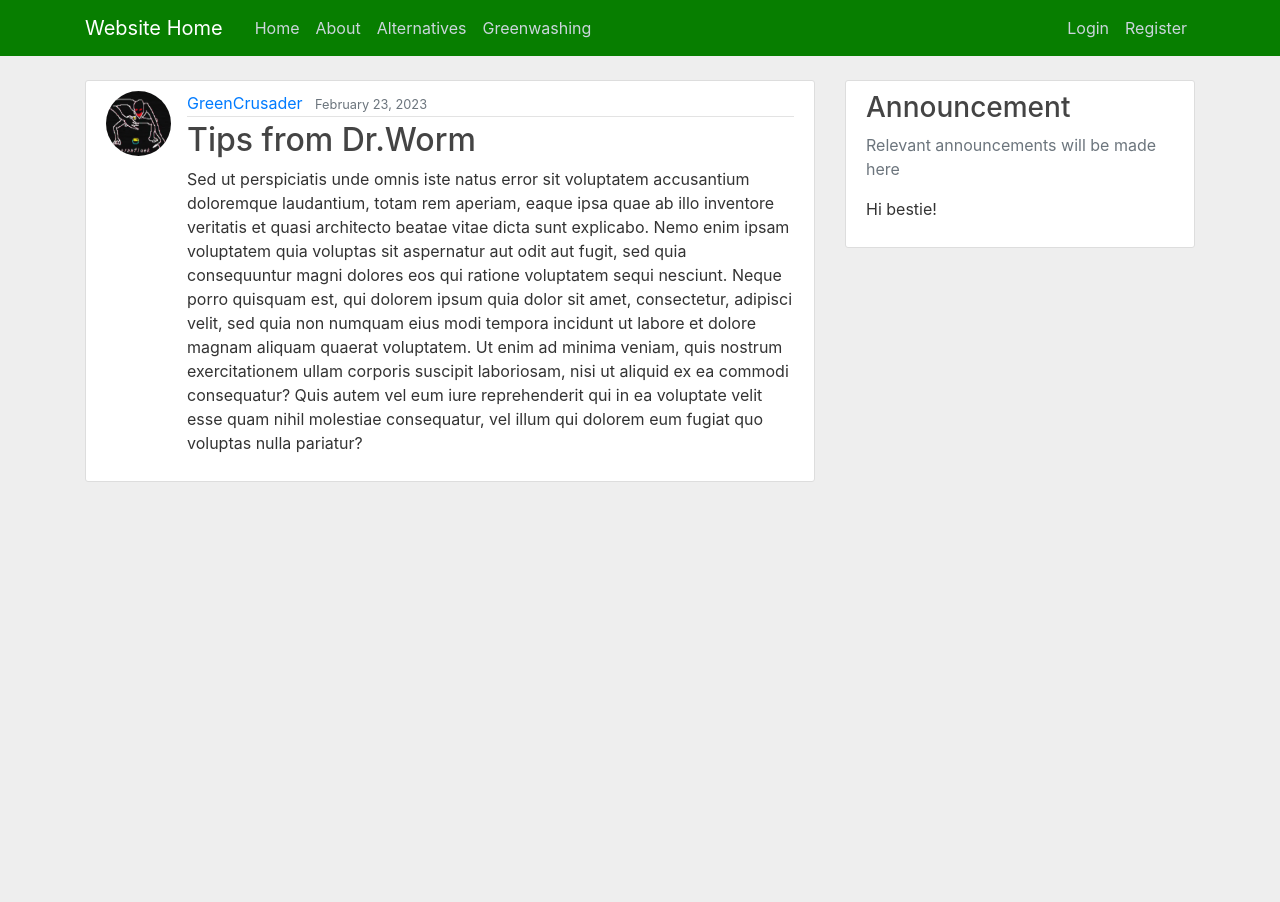
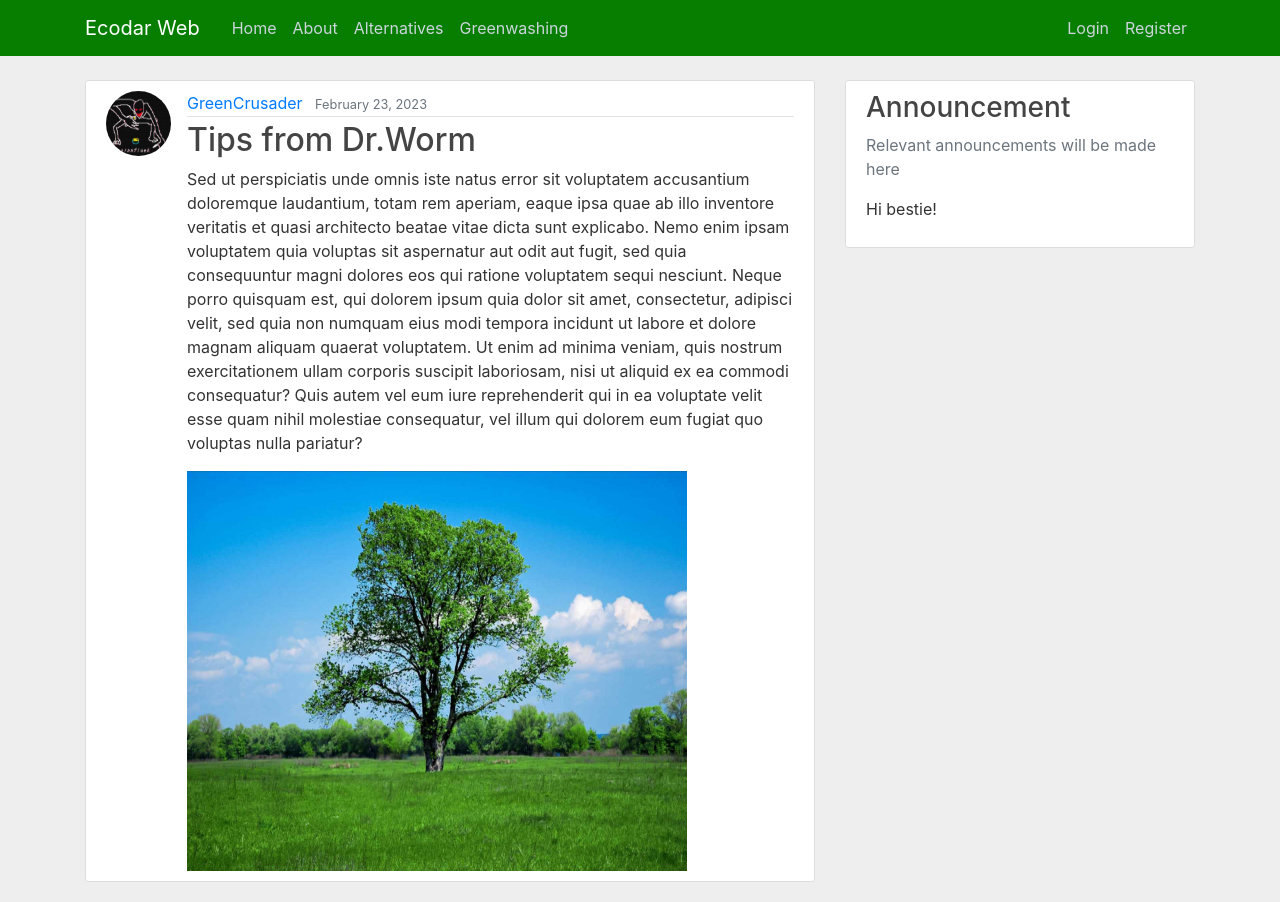
Before and after one commit to 119364951/FYPx, a Django app: page /greenpost/3/ in a window 1280 px wide. Before the commit the page ends 482 px from the top, so only its background shows below. Run offline with Django 4.2, Linux system fonts and the light colour scheme; data comes from the database, SQL or seed files in the repository; both versions use the stored data as it was after the commit; some libraries are stand-ins or nearby versions.

Commit message:
IT6-MK10

```diff
--- a/website/models.py
+++ b/website/models.py
@@ -26,6 +26,7 @@ class GreenPosts(models.Model):
     date_posted = models.DateTimeField(default=timezone.now)
     # If User gets deleted their posts get removed too
     author = models.ForeignKey(User, on_delete=models.CASCADE)
+    image = models.ImageField(default='/media/posts/default.jpg', upload_to='posts')
 
  #Code derived from "Build A Blog Comment Section - Django Blog #33" Timestamp 1:40
  #Code Derived from https://djangocentral.com/creating-comments-system-with-django/
--- a/website/templates/website/base.html
+++ b/website/templates/website/base.html
@@ -30,7 +30,7 @@
 <header class="site-header">
   <nav class="navbar navbar-expand-md navbar-dark bg-steel fixed-top">
     <div class="container">
-      <a class="navbar-brand mr-4" href="{% url 'website-home' %}">Website Home</a>
+      <a class="navbar-brand mr-4" href="{% url 'website-home' %}">Ecodar Web</a>
       <button class="navbar-toggler" type="button" data-toggle="collapse" data-target="#navbarToggle" aria-controls="navbarToggle" aria-expanded="false" aria-label="Toggle navigation">
       <span class="navbar-toggler-icon"></span>
       </button>
--- a/website/templates/website/greenposts_detail.html
+++ b/website/templates/website/greenposts_detail.html
@@ -16,6 +16,7 @@
         </div>
         <h2 class="article-title">{{ object.title }}</h2>
         <p class="article-content">{{ object.content }}</p>
+        <img src="{{ object.image.url}}" alt="{{ object.title }}" width="500" height="400" >
     </div>
     </article>
 
```
Also changed, not shown: db.sqlite3, media/posts/crane.jfif (added), media/posts/factory.webp (added), media/posts/factory_ChDGBuE.webp (added), media/posts/oil.jpg (added), media/posts/trees.jpg (added), media/posts/trees_LaIVJc2.jpg (added), media/profile_pics/bread.jfif (added), users/migrations/0004_alter_profile_image.py (added), website/migrations/0013_greenposts_image_alter_posts_image.py (added), 1 other file.
